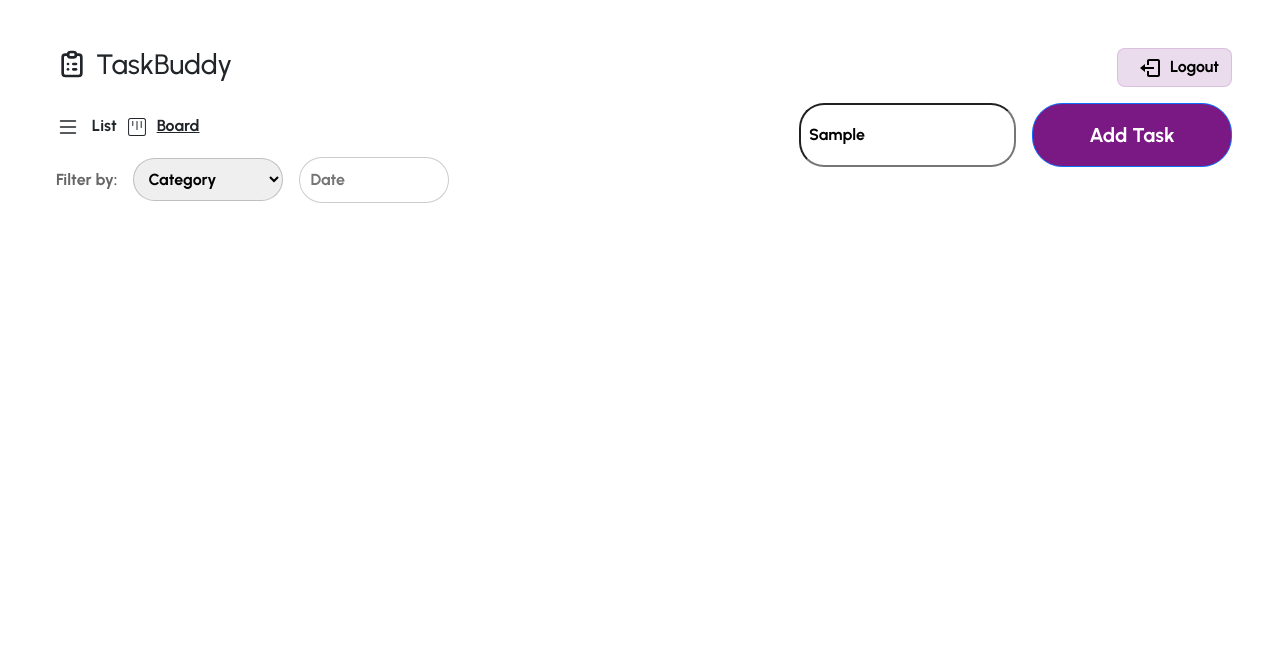
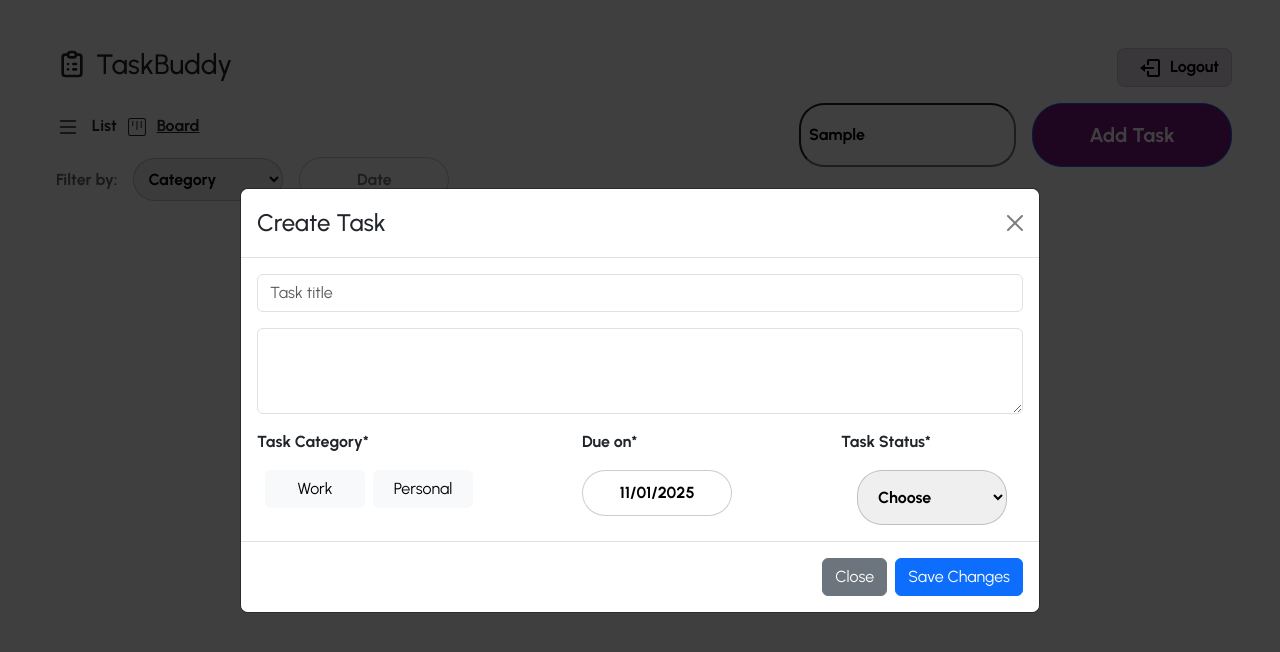
Before and after one commit to Ajith27887/TaskBuddy, a React (Create React App) app: page /popup in a window 1280 px wide. Both pictures are taken after typing "Sample" into the empty fields and a click on the button "Add Task". Shown: the top 652 px of the page. Built offline with nearby package versions, Linux system fonts and the light colour scheme; no server answers.

Commit message:
Add Task Module added

```diff
--- a/src/App.tsx
+++ b/src/App.tsx
@@ -7,12 +7,16 @@ import TaskNav from "./Components/TaskList/TaskNav";
 import TaskListView from "./Components/TaskList/TaskListView";
 import { AuthProvider } from "./Components/AuthContext/AuthContext.tsx";
 import TaskBoardView from "./Components/TaskList/TaskBoardView.js";
+import { TaskProvider } from "./Components/TaskContext/TaskContext.tsx";
+import CreateTask from "./Components/TaskList/CreateTask.js";
 
 function App() {
   return (
     <Router>
       <AuthProvider>
-        <AppContent />
+        <TaskProvider>
+          <AppContent />
+        </TaskProvider>
       </AuthProvider>
     </Router>
   );
@@ -28,7 +32,9 @@ function AppContent() {
         <Route path="/login" element={<Login />} />
         <Route path="/list-view" element={<TaskListView />} />
         <Route path="/board-view" element={<TaskBoardView />} />
+        <Route path="/popup" element={<CreateTask />}></Route>
       </Routes>
+      <CreateTask />
     </div>
   );
 }
--- /dev/null
+++ b/src/Components/TaskContext/TaskContext.tsx
@@ -0,0 +1,57 @@
+import React, { createContext, useState, ReactNode } from "react";
+
+// Define the types for the context value
+interface TaskContextType {
+  tasks: string[];
+  addTask: (task: string) => void;
+  setShow: (show: boolean) => void;
+  show: boolean;
+  setCategory: (category: string) => void;
+  category: string;
+  setSelectedDate: (selectedDate: Date) => void;
+  selectedDate: Date;
+  setTaskStatus: (taskStatus: string) => void;
+  taskStatus: string;
+}
+
+// Create the context with a default value
+const TaskContext = createContext<TaskContextType | undefined>(undefined);
+
+// Define the provider component props
+interface TaskProviderProps {
+  children: ReactNode;
+}
+
+// Create the provider component
+const TaskProvider: React.FC<TaskProviderProps> = ({ children }) => {
+  const [tasks, setTasks] = useState<string[]>([]);
+  const [show, setShow] = useState<boolean>(false);
+  const [category, setCategory] = useState<string>("");
+  const [selectedDate, setSelectedDate] = useState<Date>(new Date());
+  const [taskStatus, setTaskStatus] = useState<string>("");
+
+  const addTask = (task: string) => {
+    setTasks((prevTasks) => [...prevTasks, task]);
+  };
+
+  return (
+    <TaskContext.Provider
+      value={{
+        tasks,
+        addTask,
+        setShow,
+        show,
+        setCategory,
+        setSelectedDate,
+        selectedDate,
+        category,
+        setTaskStatus,
+        taskStatus,
+      }}
+    >
+      {children}
+    </TaskContext.Provider>
+  );
+};
+
+export { TaskContext, TaskProvider };
--- /dev/null
+++ b/src/Components/TaskList/CreateTask.js
@@ -0,0 +1,128 @@
+import { useState, useContext, useEffect, useRef } from "react";
+import Button from "react-bootstrap/Button";
+import Form from "react-bootstrap/Form";
+import Modal from "react-bootstrap/Modal";
+import { TaskContext } from "../TaskContext/TaskContext.tsx";
+import "./Sass/CreateTask.scss";
+import DatePicker from "react-datepicker";
+import "react-datepicker/dist/react-datepicker-cssmodules.css";
+
+function CreateTask() {
+  const {
+      show,
+      setShow,
+      setCategory,
+      category,
+      selectedDate,
+      setSelectedDate,
+      setTaskStatus,
+      taskStatus,
+    } = useContext(TaskContext),
+    handleClose = () => setShow(false),
+    handleWork = (e) => {
+      e.preventDefault();
+      setCategory("Work");
+    },
+    handlePersonal = (e) => {
+      e.preventDefault();
+      setCategory("personal");
+    },
+    handleStatusChange = (e) => {
+      setTaskStatus(e.target.value);
+    };
+
+  useEffect(() => {
+    console.log(show);
+    console.log(taskStatus, "taskStatus");
+  }, [taskStatus]);
+  console.log(show, "show");
+
+  return (
+    <>
+      <Modal size="lg" centered show={show} onHide={handleClose}>
+        <Modal.Header closeButton>
+          <Modal.Title>Create Task</Modal.Title>
+        </Modal.Header>
+        <Modal.Body className="custom-modal-body">
+          <Form>
+            <Form.Group className="mb-3" controlId="exampleForm.ControlInput1">
+              <Form.Control type="text" placeholder="Task title" autoFocus />
+            </Form.Group>
+            <Form.Group
+              className="mb-3"
+              controlId="exampleForm.ControlTextarea1"
+            >
+              <Form.Control as="textarea" rows={3} />
+            </Form.Group>
+            <Form.Group className="d-flex justify-content-between">
+              <div>
+                <p>Task Category*</p>
+                <div className="d-flex">
+                  <button
+                    className={`Category_btn mx-2 btn ${
+                      category === "Work" ? "btn-primary" : "btn-light"
+                    }`}
+                    onClick={handleWork}
+                  >
+                    Work
+                  </button>
+                  <button
+                    onClick={handlePersonal}
+                    className={`Category_btn btn  ${
+                      category === "personal" ? "btn-primary" : "btn-light"
+                    }`}
+                  >
+                    Personal
+                  </button>
+                </div>
+              </div>
+              <div>
+                <p>Due on*</p>
+                <div className="date-picker-container  text-center">
+                  <DatePicker
+                    selected={selectedDate}
+                    onChange={(date) => setSelectedDate(date)}
+                    dateFormat="dd/MM/yyyy"
+                    showMonthDropdown
+                    showYearDropdown
+                    dropdownMode="select"
+                    placeholderText="Date"
+                    className="date-picker"
+                    prevMonthButtonLabel=""
+                    navPrev={null}
+                    navNext={null}
+                  />
+                </div>
+              </div>
+              <div>
+                <p>Task Status*</p>
+                <select
+                  defaultValue=""
+                  onChange={handleStatusChange}
+                  className="mx-3 p-3 custom-select Category"
+                >
+                  <option value="" disabled selected hidden>
+                    Choose
+                  </option>
+                  <option value="to-do">TO-DO</option>
+                  <option value="in-progress">In-progress</option>
+                  <option value="Completed">Completed</option>
+                </select>
+              </div>
+            </Form.Group>
+          </Form>
+        </Modal.Body>
+        <Modal.Footer>
+          <Button variant="secondary" onClick={handleClose}>
+            Close
+          </Button>
+          <Button variant="primary" onClick={handleClose}>
+            Save Changes
+          </Button>
+        </Modal.Footer>
+      </Modal>
+    </>
+  );
+}
+
+export default CreateTask;
--- /dev/null
+++ b/src/Components/TaskList/Sass/CreateTask.scss
@@ -0,0 +1,104 @@
+.Category_btn {
+  background-color: transparent;
+  padding: 10px;
+  border-radius: 20px;
+  text-align: center;
+  font-weight: 400;
+  width: 100px;
+}
+.Category {
+  border: 1px solid rgba(0, 0, 0, 0.2);
+  border-radius: 25px;
+  width: 150px;
+  padding: 10px;
+  option {
+    margin-top: 10px;
+    border-radius: 10px;
+    margin-right: 10px;
+  }
+}
+.date-picker-container {
+  display: flex;
+  align-items: center;
+  justify-content: center;
+  margin-top: 10px;
+}
+.date-picker {
+  text-align: center;
+  width: 100%;
+  padding: 10px;
+  border: 1px solid rgba(0, 0, 0, 0.2);
+  border-radius: 25px;
+}
+.react-datepicker__day-names {
+  display: flex;
+  background-color: #f8f9fa;
+  border-radius: 10px 10px 0 0;
+  padding: 10px;
+  box-shadow: 0 4px 8px rgba(0, 0, 0, 0.1);
+  gap: 10px;
+}
+.react-datepicker__month {
+  display: flex;
+  gap: 25px;
+  background-color: #f8f9fa;
+  border-radius: 0 0 10px 10px;
+  padding: 10px;
+  box-shadow: 0 4px 8px rgba(0, 0, 0, 0.1);
+}
+.react-datepicker__navigation {
+  display: none;
+}
+.react-datepicker__current-month {
+  display: none;
+}
+.react-datepicker__header__dropdown {
+  display: flex;
+  justify-content: center;
+  .react-datepicker__month-dropdown-container {
+    border: none;
+  }
+}
+.react-datepicker__month-select {
+  border: none;
+  margin-right: 10px;
+  background-color: white;
+}
+.react-datepicker__year-select {
+  background-color: white;
+  border: none;
+}
+.react-datepicker__month:hover {
+  cursor: pointer;
+}
+.react-datepicker__day--selected {
+  padding: 10px;
+
+  background-color: #007bff !important;
+  color: white !important;
+}
+
+.react-datepicker__day--selected:hover {
+  background-color: #0056b3 !important;
+}
+
+.filter-container {
+  display: flex;
+  align-items: baseline;
+  margin-top: 10px;
+}
+
+.date-picker {
+  width: 150px;
+  //   padding: 10px;
+  border: 1px solid rgba(0, 0, 0, 0.2);
+  border-radius: 25px;
+}
+
+.custom-select option {
+  background-color: #ffffff;
+  color: #495057;
+  //   padding: 10px;
+  border-radius: 30px;
+  margin-top: 10px;
+}
--- a/src/Components/TaskList/TaskNav.js
+++ b/src/Components/TaskList/TaskNav.js
@@ -1,4 +1,4 @@
-import React, { useState, useCallback } from "react";
+import React, { useState, useCallback, useContext } from "react";
 import { Button, Container, Col, Row } from "react-bootstrap";
 import { auth } from "../FireBase/Firebase";
 import { useNavigate } from "react-router";
@@ -11,50 +11,30 @@ import DatePicker from "react-datepicker";
 import "react-datepicker/dist/react-datepicker-cssmodules.css";
 import { useAuth } from "../AuthContext/AuthContext.tsx";
 import { BiLogOut } from "react-icons/bi";
+import { TaskContext } from "../TaskContext/TaskContext.tsx";
 
 function TaskNav() {
   const navigate = useNavigate(),
     [selectedDate, setSelectedDate] = useState(new Date()),
-    { currentUser } = useAuth();
+    { currentUser } = useAuth(),
+    { setShow } = useContext(TaskContext);
+
+  const handleShow = useCallback(
+    (e) => {
+      e.preventDefault();
+      setShow(true);
+      console.log("popup");
+    },
+    [setShow]
+  );
+
   const logout = useCallback(() => {
     auth.signOut();
     navigate("/");
   }, [navigate]);
 
-  const {
-    displayName = "",
-    email = "",
-    photoURL = "",
-    emailVerified,
-    uid,
-  } = currentUser || {};
+  const { displayName = "", photoURL = "" } = currentUser || {};
   console.log(currentUser, "url");
-
-  //   const [selectedDates, setSelectedDates] = useState([]);
-  //   const [isSelecting, setIsSelecting] = useState(false);
-  //   const [startDate, setStartDate] = useState(null);
-
-  //   const handleMouseDown = (date) => {
-  //     setIsSelecting(true);
-  //     setStartDate(date);
-  //     setSelectedDates([date]);
-  //   };
-
-  //   const handleMouseMove = (date) => {
-  //     if (isSelecting && startDate !== date) {
-  //       const allDates = [];
-  //       let currentDate = new Date(startDate);
-  //       while (currentDate <= date) {
-  //         allDates.push(new Date(currentDate));
-  //         currentDate.setDate(currentDate.getDate() + 1);
-  //       }
-  //       setSelectedDates(allDates);
-  //     }
-  //   };
-
-  //   const handleMouseUp = () => {
-  //     setIsSelecting(false);
-  //   };
 
   return (
     <Container fluid className="p-5 Task-Container">
@@ -100,15 +80,12 @@ function TaskNav() {
                 dateFormat="dd/MM/yyyy"
                 showMonthDropdown
                 showYearDropdown
-                // onDayMouseUp={handleMouseUp}
                 dropdownMode="select"
                 placeholderText="Date"
                 className="date-picker"
                 prevMonthButtonLabel=""
                 navPrev={null}
                 navNext={null}
-                // onDayMouseDown={(e, date) => handleMouseDown(date)}
-                // onDayMouseEnter={(e, date) => handleMouseMove(date)}
               />
             </div>
           </div>
@@ -138,7 +115,9 @@ function TaskNav() {
               className="search mx-3 p-2"
               placeholder="Search"
             ></input>
-            <Button className=" p-3 add-task">Add Task</Button>
+            <Button onClick={handleShow} className=" p-3 add-task">
+              Add Task
+            </Button>
           </div>
         </Col>
       </Row>
```
